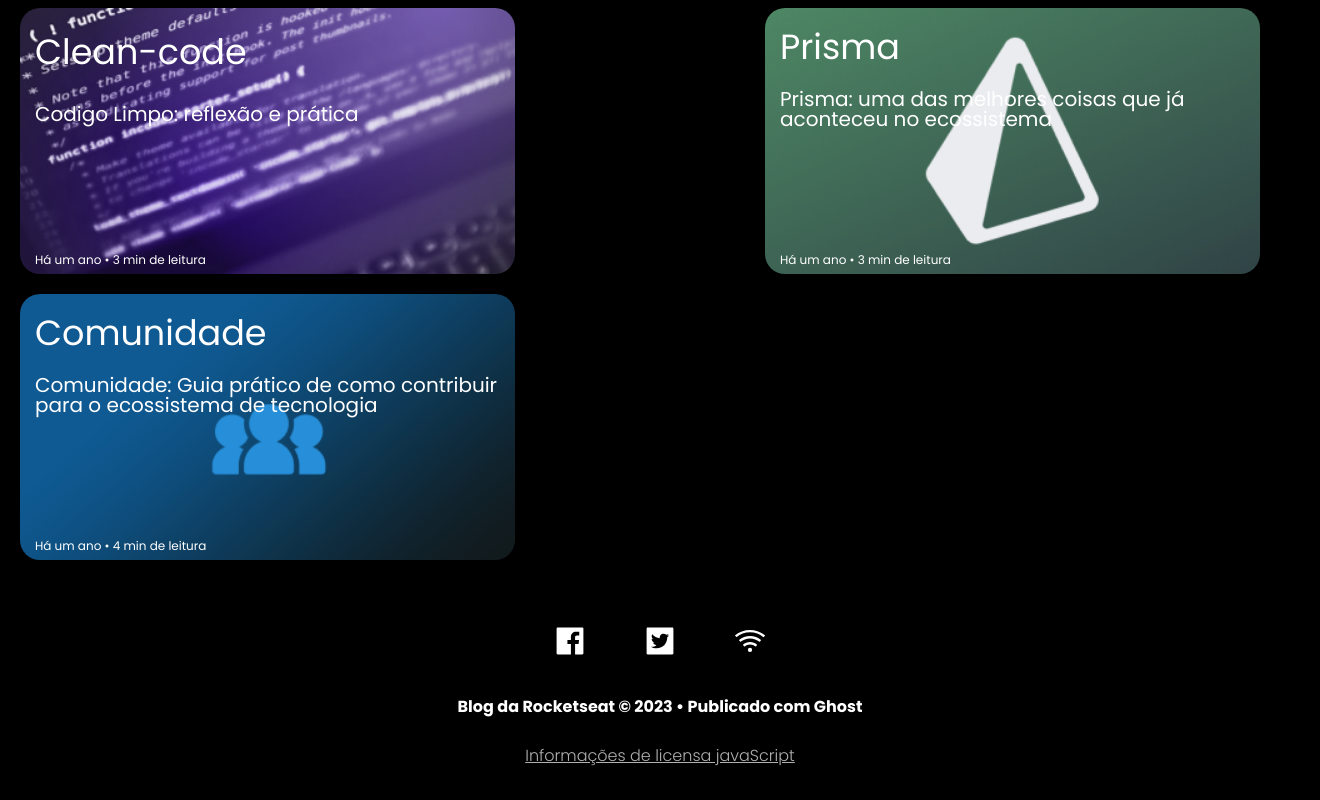
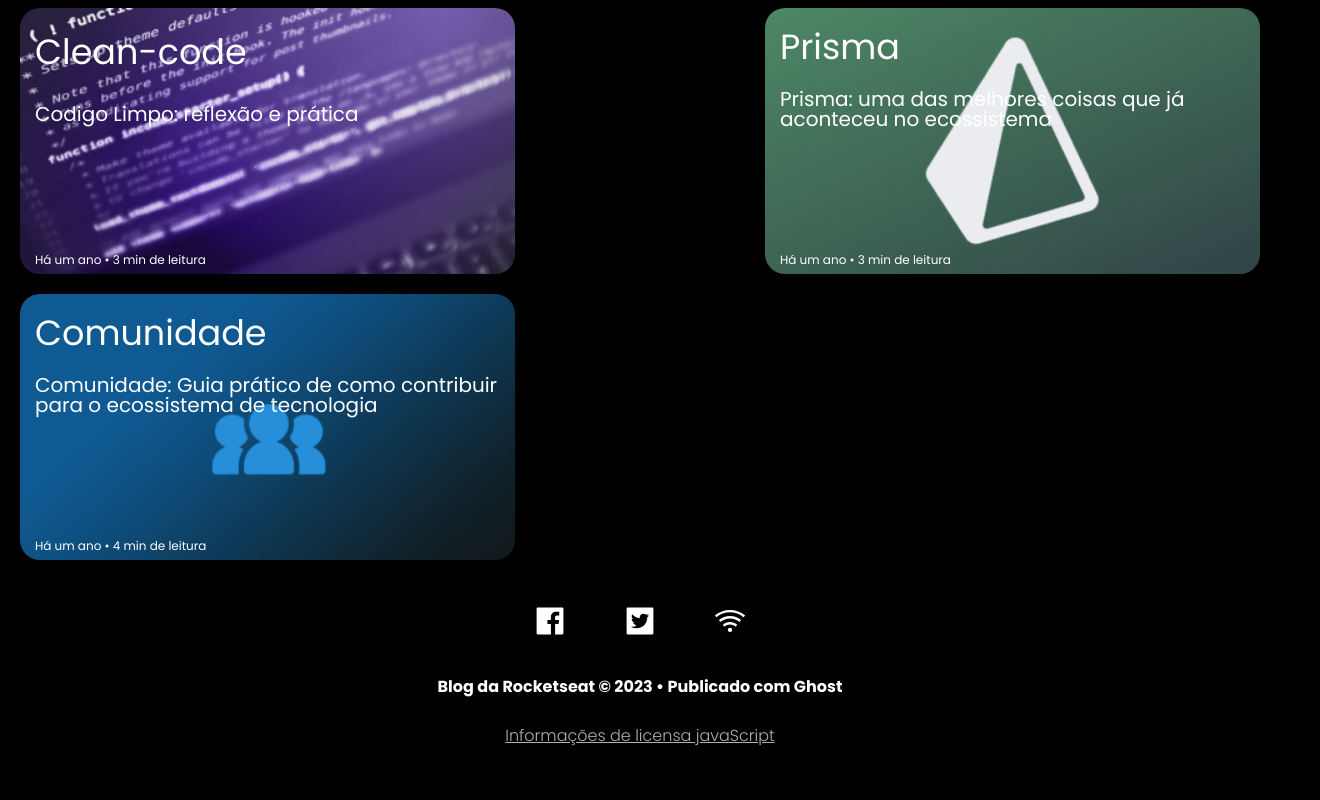
Before and after one commit to laradepaula21/doti-case, a React (Vite) app: page /blog in a window 1280 px wide. Shown: the part 765-1565 px from the top of the page, 1320 px wide, since content can reach past the window. After the commit the page ends 1525 px from the top, so only its background shows below. Built offline with nearby package versions, Linux system fonts and the light colour scheme.

Commit message:
ajeitando footer

```diff
--- a/src/components/Footer.jsx
+++ b/src/components/Footer.jsx
@@ -30,7 +30,6 @@
     flex-direction: column;
     align-items: center;
     justify-content: space-around;
-    padding: 20px;
     color: white;
     background-color:black;
     font-size: 12pt;
--- a/src/pages/Blog/Blog.jsx
+++ b/src/pages/Blog/Blog.jsx
@@ -105,7 +105,7 @@
         height: 30vw;
         font-size: 20px;
         min-width: 400px;
-        min-height: 135px
+        min-height: 135px;
         display: flex;
         flex-direction: column;
         justify-content: space-around;
```
